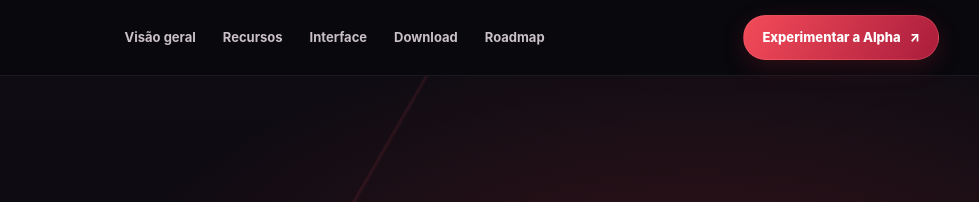
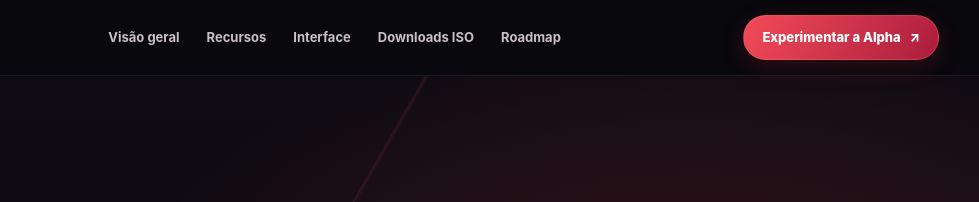
Before and after one commit to enzolas140-ai/vulkanos-flap, a plain HTML site: page index.html in a window 1280 px wide. Shown: the top 202 px of the page, 301-1280 px from the left. Drawn offline with Linux system fonts and the light colour scheme.

Commit message:
Link official ISO download portal from homepage

```diff
--- a/index.html
+++ b/index.html
@@ -158,7 +158,7 @@ footer{border-top:1px solid #ffffff13;padding:28px 0;color:#958a95;font-size:11p
   <div class="wrap nav">
     <a class="brand" href="#" aria-label="VulkanOS início"><img src="assets/vulkanos-mark.svg" alt=""><span>VULKAN</span>OS</a>
     <nav class="navlinks" id="navlinks" aria-label="Navegação principal">
-      <a href="#visao">Visão geral</a><a href="#recursos">Recursos</a><a href="#interface">Interface</a><a href="#download">Download</a><a href="#roadmap">Roadmap</a>
+      <a href="#visao">Visão geral</a><a href="#recursos">Recursos</a><a href="#interface">Interface</a><a href="downloads/">Downloads ISO</a><a href="#roadmap">Roadmap</a>
     </nav>
     <div class="navright"><a class="nav-cta" href="#download">Experimentar a Alpha <span>↗</span></a><button class="menu-toggle" id="menuToggle" aria-label="Abrir menu" aria-expanded="false">☰</button></div>
   </div>
```
